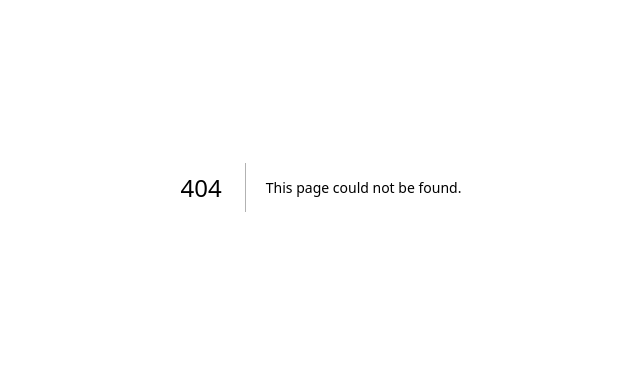
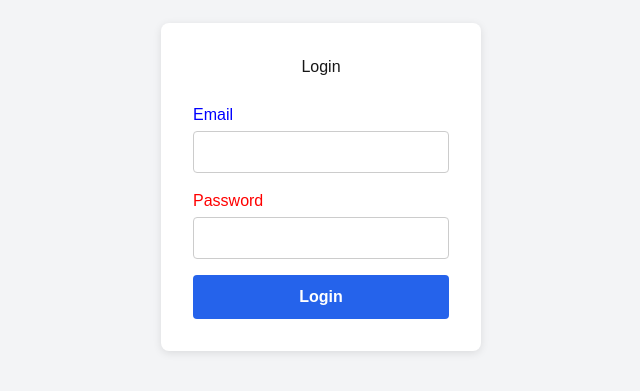
Before and after one commit to raphaelvermeil/gen-z-translator, a Next.js app: page /login in a window 1280 px wide. Before the commit this address had no page. Shown: the part 213-604 px from the top of the page, without its empty margins (319-959 px from the left). Built offline with nearby package versions, Linux system fonts and the light colour scheme.

Commit message:
bakkaaaa

```diff
--- /dev/null
+++ b/app/login/page.tsx
@@ -0,0 +1,53 @@
+"use client";
+
+import { useState } from "react";
+
+export default function LoginPage() {
+  const [email, setEmail] = useState("");
+  const [password, setPassword] = useState("");
+  const [error, setError] = useState("");
+
+  const handleSubmit = (e: React.FormEvent) => {
+    e.preventDefault();
+    // Dummy validation
+    if (!email || !password) {
+      setError("Please enter both email and password.");
+      return;
+    }
+    setError("");
+    // TODO: Add authentication logic here
+    alert(`Logged in as ${email}`);
+  };
+
+  return (
+    <div style={{ minHeight: "100vh", display: "flex", alignItems: "center", justifyContent: "center", background: "#f3f4f6" }}>
+      <form onSubmit={handleSubmit} style={{ background: "white", padding: 32, borderRadius: 8, boxShadow: "0 2px 8px rgba(0,0,0,0.1)", minWidth: 320 }}>
+        <h2 style={{ marginBottom: 24, textAlign: "center" }}>Login</h2>
+        <div style={{ marginBottom: 16, color: "green" }}>
+          <label htmlFor="email" style={{ display: "block", marginBottom: 4, color: "blue" }}>Email</label>
+          <input
+            id="email"
+            type="email"
+            value={email}
+            onChange={e => setEmail(e.target.value)}
+            style={{ width: "100%", padding: 8, borderRadius: 4, border: "1px solid #ccc" }}
+            required
+          />
+        </div>
+        <div style={{ marginBottom: 16, color: "green" }}>
+          <label htmlFor="password" style={{ display: "block", marginBottom: 4, color: "red" }}>Password</label>
+          <input
+            id="password"
+            type="password"
+            value={password}
+            onChange={e => setPassword(e.target.value)}
+            style={{ width: "100%", padding: 8, borderRadius: 4, border: "1px solid #ccc" }}
+            required
+          />
+        </div>
+        {error && <div style={{ color: "red", marginBottom: 16 }}>{error}</div>}
+        <button type="submit" style={{ width: "100%", padding: 10, borderRadius: 4, background: "#2563eb", color: "white", border: "none", fontWeight: 600 }}>Login</button>
+      </form>
+    </div>
+  );
+}
```
